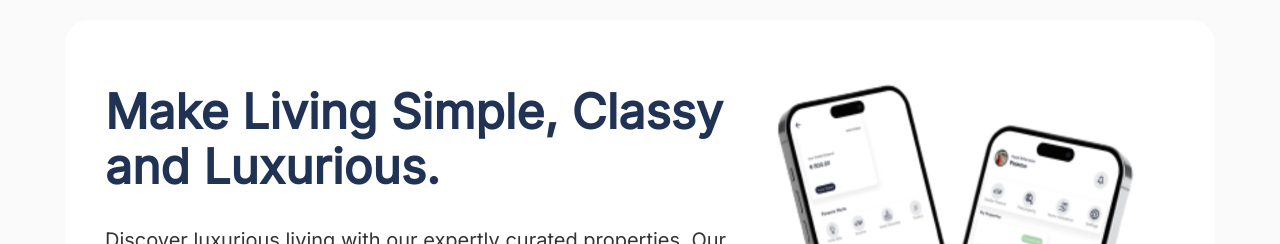
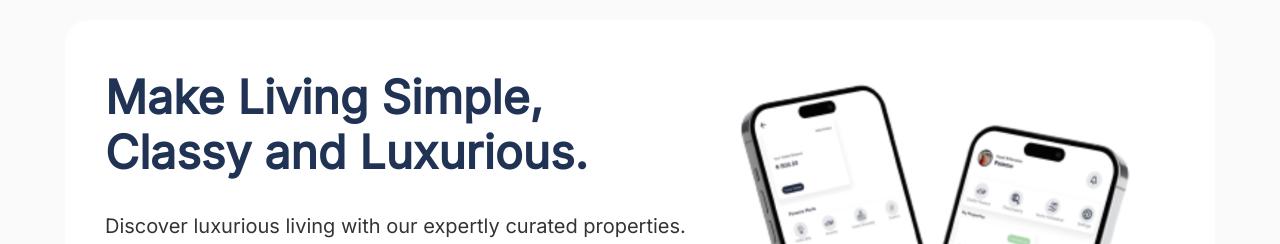
Before and after one commit to Isah-Hamza/commune-clone, a React (Create React App) app: page / in a window 1280 px wide. Shown: the part 2382-2626 px from the top of the page. Built offline with nearby package versions, Linux system fonts and the light colour scheme; the HTML template or start-up script is replaced by a standard one.

Commit message:
changed demo to manager in the manager link

```diff
--- a/src/components/Button.js
+++ b/src/components/Button.js
@@ -5,10 +5,10 @@ const Button = ({ text, className, clickHandler, props }) => {
   return (
     <button
       onClick={clickHandler || null}
-      className={`group duration-300 transition-all ease-in-out font-medium hover:bg-[#e6690d] text-white flex items-center gap-2 bg-appcolor-900 rounded-md px-6 py-3 ${className}`}
+      className={`group justify-center duration-300 transition-all ease-in-out font-medium hover:bg-[#e6690d] text-white flex items-center gap-2 bg-appcolor-900 rounded-md px-6 py-3 ${className}`}
       {...props}
     >
-      <span>{text || "Button"} </span>
+      <span >{text || "Button"} </span>
       <div className="text-xs transition-all duration-500 ease-in-out group-hover:translate-x-1">
         <RxDoubleArrowRight size={15} />
       </div>
--- a/src/components/HowItWorks.js
+++ b/src/components/HowItWorks.js
@@ -44,7 +44,7 @@ const HowItWorks = () => {
               Collection, Improving Community Security With Our Smart Gate and
               Visitor Management
             </p>
-            <a href="http://www.demo.dweller.africa">
+            <a href="http://www.manager.dweller.africa">
               <Button
                 className="mt-5 shadow-xl text-sm px-8 py-4"
                 text={"Take me to Manager"}
--- a/src/pages/index.js
+++ b/src/pages/index.js
@@ -104,7 +104,7 @@ const Index = () => {
       {/* <ContactUs /> */}
       <section className="md:h-[550px] overflow-y-hidden pb-0 sm:pb-10 p-4 sm:p-10 rounded-3xl bg-white my-10 mt-14 sm:mt-28 max-w-[1150px] mx-auto flex flex-col md:flex-row items-center gap-5">
         <div className=" flex flex-col gap-5 sm:w-3/5">
-          <p className="text-3xl sm:text-[3rem] sm:!leading-[55px] font-semibold text-appcolor-600">
+          <p className="text-3xl sm:text-[2.9rem] sm:!leading-[55px] font-semibold text-appcolor-600">
             Make Living Simple, Classy and Luxurious.
           </p>
           <p className="text-xl sm:text-xl opacity-80 my-3">
@@ -149,7 +149,7 @@ const Index = () => {
           <img
             src={iphone}
             alt="hand"
-            className="w-[430px] [h-350px] sm:h-[450px]"
+            className="w-[500px] [h-350px] sm:h-[450px]"
           />
         </div>
       </section>
```
Also changed, not shown: src/assets/dweller-min.png (added).
